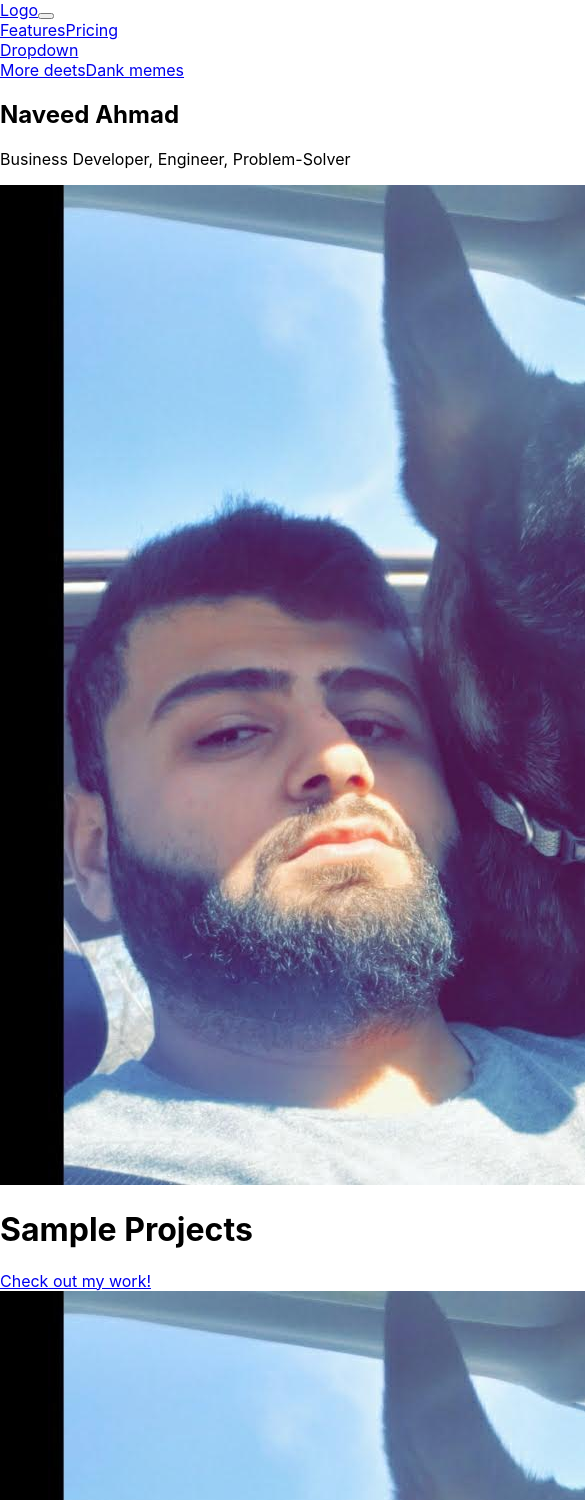
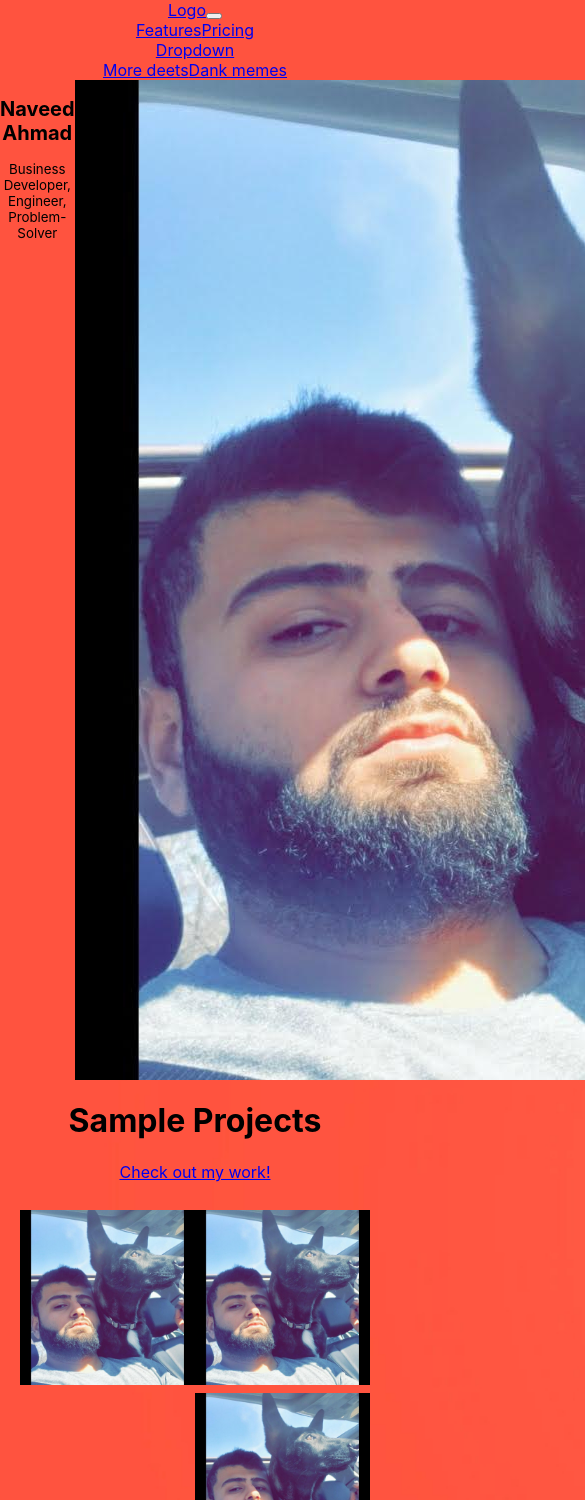
Before and after one commit to nahmad94/Portfolio, a React (Create React App) app: page / in a window 390 px wide. Shown: the top 1500 px of the page, 585 px wide, since content can reach past the window. Built offline with nearby package versions, Linux system fonts and the light colour scheme.

Commit message:
moves over basic css

```diff
--- a/src/Components/App.css
+++ b/src/Components/App.css
@@ -1,38 +1,107 @@
-.App {
+body {
+  margin: 0 auto;
+  text-align: center;
+  background-image: url('../../public/Pics/wallpaperflare.com_wallpaper.jpg');
+  background-size: cover;
+}
+
+#social {
+  align-items: right;
+}
+
+#welcome_head {
+  display: flex;
+  text-align: center;
+  width: auto;
+  height: auto;
+}
+
+.welcome {
+  font-size: smaller;
+}
+
+#my_pic {
+  align-items: left;
+  padding: 0 50px 0px 0px;
+}
+
+#connect_message {
   text-align: center;
 }
 
-.App-logo {
-  height: 40vmin;
-  pointer-events: none;
+.contact_form {
+  display: grid;
+  justify-content: left;
+  margin-left: 25px;
+  padding-left: 25px;
+  width: auto;
+  height: auto;
+  grid-template-columns: 2 fr 4fr;
+  grid-template-rows: 1fr 1fr 1fr 1fr 2fr 1fr 0.5fr 1fr;
 }
 
-@media (prefers-reduced-motion: no-preference) {
-  .App-logo {
-    animation: App-logo-spin infinite 20s linear;
+#firstName {
+  grid-column: 1;
+  grid-row: 1;
+}
+
+#lastName {
+  grid-column: 1;
+  grid-row: 2;
+}
+
+#email {
+  grid-column: 1;
+  grid-row: 3;
+}
+
+#number {
+  grid-column: 1;
+  grid-row: 4;
+}
+
+#comments {
+  grid-column: 1 / span 2;
+  grid-row: 5;
+}
+
+#input {
+  grid-column: 1;
+  grid-row: 6;
+}
+
+#checkBox {
+  grid-column: 1;
+  grid-row: 7;
+}
+
+#submit {
+  grid-column: 1;
+  grid-row: 8;
+}
+
+.row {
+  display: flex;
+  flex-wrap: wrap;
+  padding: 10px;
+  margin: 10px;
+}
+
+.column {
+  flex: 30%;
+  max-width: 30%;
+  height: auto;
+}
+
+.column img {
+  margin-top: 8px;
+  vertical-align: middle;
+  width: 100%;
+}
+
+@media screen and (max-width: 800px) {
+  .column {
+      flex: 50%;
+      max-width: 50%;
   }
 }
-
-.App-header {
-  background-color: #282c34;
-  min-height: 100vh;
-  display: flex;
-  flex-direction: column;
-  align-items: center;
-  justify-content: center;
-  font-size: calc(10px + 2vmin);
-  color: white;
-}
-
-.App-link {
-  color: #61dafb;
-}
-
-@keyframes App-logo-spin {
-  from {
-    transform: rotate(0deg);
-  }
-  to {
-    transform: rotate(360deg);
-  }
-}
```
